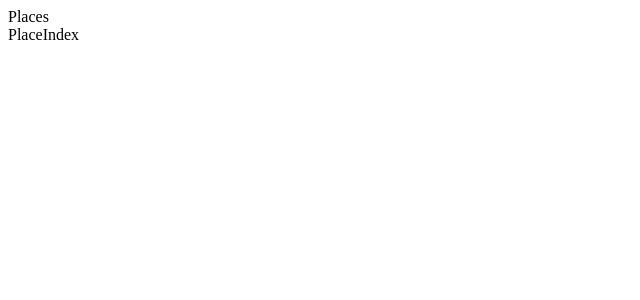
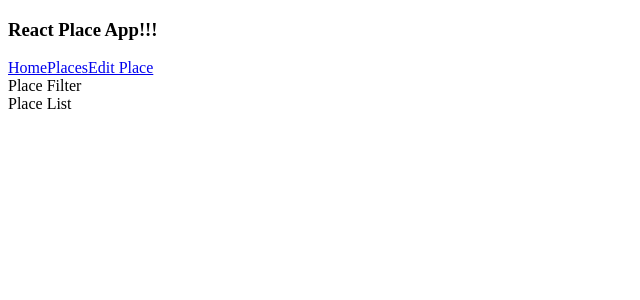
Before and after one commit to AviMuseri/abra-assigment, a React (Vite) app in the folder abra-assigment/: page /place in a window 1280 px wide. Shown: the top 300 px of the page, without its empty margins (0-640 px from the left). Built offline with nearby package versions, Linux system fonts and the light colour scheme.

Commit message:
Add some cmps.

```diff
--- a/abra-assigment/src/assets/Pages/PlaceIndex.jsx
+++ b/abra-assigment/src/assets/Pages/PlaceIndex.jsx
@@ -1,5 +1,21 @@
+import { useEffect, useState } from "react"
+import { PlaceFilter } from "../cmps/PlaceFilter"
+import { PlaceList } from "../cmps/PlaceList"
+
 export function PlaceIndex() {
+    const [places, setPlaces] = useState(null)
+
+    useEffect(() => {
+        loadPlaces()
+    }, [])
+
+    function loadPlaces() {
+
+    }
     return (
-        <div>PlaceIndex</div>
+        <>
+            <PlaceFilter />
+            <PlaceList />
+        </>
     )
 }
--- a/abra-assigment/src/assets/cmps/AppHeader.jsx
+++ b/abra-assigment/src/assets/cmps/AppHeader.jsx
@@ -1,5 +1,19 @@
+import { NavLink } from 'react-router-dom'
+
 export function AppHeader() {
+
     return (
-        <div>Places</div>
+
+        <header className="app-header">
+            <section className="header-container">
+                <h1>React Place App!!!</h1>
+                <nav className="app-nav">
+                    <NavLink to="/" >Home</NavLink>
+                    <NavLink to="/place" >Places</NavLink>
+                    <NavLink to="/place/edit" >Edit Place</NavLink>
+                </nav>
+            </section>
+        </header>
+
     )
 }
--- /dev/null
+++ b/abra-assigment/src/assets/cmps/PlaceFilter.jsx
@@ -0,0 +1,3 @@
+export function PlaceFilter() {
+    return <div>Place Filter</div>
+}
--- /dev/null
+++ b/abra-assigment/src/assets/cmps/PlaceList.jsx
@@ -0,0 +1,3 @@
+export function PlaceList() {
+    return <div>Place List</div>
+}
--- /dev/null
+++ b/abra-assigment/src/assets/cmps/PlacePreview.jsx
@@ -0,0 +1,5 @@
+export function PlacePreview() {
+    return (
+        <div>PlacePreview</div>
+    )
+}
```
